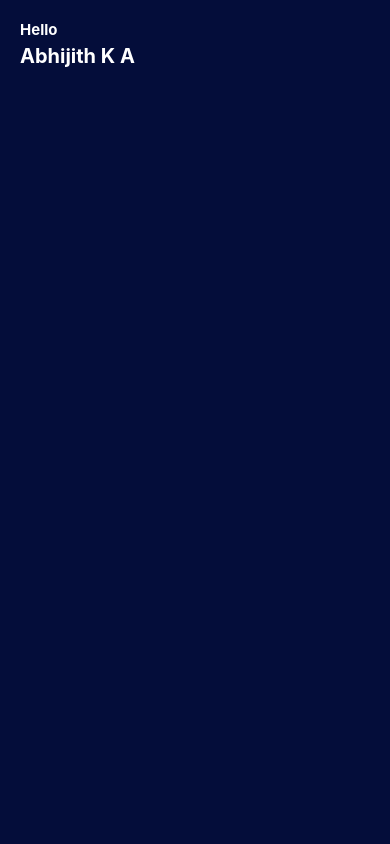
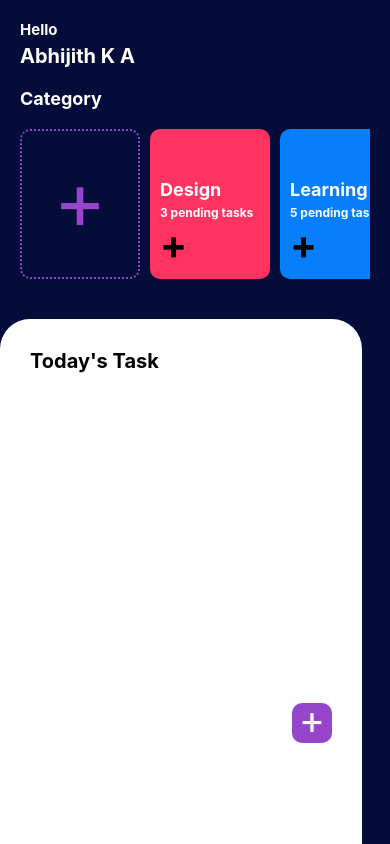
Before and after one commit to lucrada/Training-Project---Todo, a React Native app: screen /main_screen in a window 390 px wide. Built offline with nearby package versions, Linux system fonts and the light colour scheme.

Commit message:
created a basic layout

```diff
--- /dev/null
+++ b/components/CategoryComponent.tsx
@@ -0,0 +1,87 @@
+/* eslint-disable prettier/prettier */
+import React from 'react';
+import { View, Text, ScrollView, TouchableOpacity, StyleSheet } from 'react-native';
+
+const CategoryItem = (props): React.JSX.Element => {
+    return (
+        <TouchableOpacity>
+            <View style={{ ...styles.categoryContainer, backgroundColor: props.color }}>
+                <Text style={styles.categoryTitle}>{props.title}</Text>
+                <Text style={styles.categoryPending}>{props.pending} pending tasks</Text>
+                <TouchableOpacity><Text style={{fontSize: 40, fontWeight: 'bold',}}>+</Text></TouchableOpacity>
+            </View>
+        </TouchableOpacity>
+    );
+};
+
+const AddCategoryItem = (props): React.JSX.Element => {
+    return (
+        <TouchableOpacity>
+            <View style={styles.addContainer}>
+                <Text style={{ fontSize: 80, marginBottom: 10, color: '#9545ca' }}>+</Text>
+            </View>
+        </TouchableOpacity>
+    );
+};
+
+const CategoryComponent = (): React.JSX.Element => {
+    return (
+        <View style={styles.container}>
+            <Text style={styles.title}>Category</Text>
+            <ScrollView horizontal={true}>
+                <AddCategoryItem />
+                <CategoryItem title="Design" pending={3} color="#ff3461" />
+                <CategoryItem title="Learning" pending={5} color="#077ffc" />
+                <CategoryItem title="Meeting" pending={2} color="#fead28" />
+                <CategoryItem title="Today" pending={12} color="#3dc2a5" />
+            </ScrollView>
+        </View>
+    );
+};
+
+const styles = StyleSheet.create({
+    container: {
+        flexDirection: 'column',
+    },
+    title: {
+        color: '#fff',
+        fontSize: 18,
+        fontWeight: 'bold',
+        marginBottom: 20,
+    },
+    categoryContainer: {
+        flexDirection: 'column',
+        justifyContent: 'flex-end',
+        width: 120,
+        height: 150,
+        borderRadius: 10,
+        marginRight: 10,
+        padding: 10,
+    },
+    categoryTitle: {
+        color: '#fff',
+        fontWeight: 'bold',
+        fontSize: 18,
+    },
+    categoryPending: {
+        color: '#fff',
+        fontSize: 12,
+        marginTop: 5,
+        fontWeight: 'bold',
+    },
+    addContainer: {
+        flex: 1,
+        justifyContent: 'center',
+        alignItems: 'center',
+        width: 120,
+        height: 150,
+        borderRadius: 10,
+        padding: 10,
+        borderStyle: 'dotted',
+        borderWidth: 2,
+        borderColor: '#9545ca',
+        marginRight: 10,
+    },
+});
+
+export default CategoryComponent;
--- /dev/null
+++ b/components/TodoItemsComponent.tsx
@@ -0,0 +1,48 @@
+/* eslint-disable prettier/prettier */
+import React from 'react';
+import { View, Text, TouchableOpacity, StyleSheet } from 'react-native';
+import VerticalSpacer from '../utils/VerticalSpacer';
+
+const TodoItemsComponent = (): React.JSX.Element => {
+    return (
+        <View style={styles.container}>
+            <Text style={styles.categoryTitle}>Today's Task</Text>
+            <VerticalSpacer amount={15} />
+            <View style={styles.list}></View>
+            <VerticalSpacer amount={15} />
+            <TouchableOpacity><View style={styles.addButton}><Text style={{ fontSize: 40, color: '#fff', marginTop: -7}}>+</Text></View></TouchableOpacity>
+        </View>
+    );
+};
+
+const styles = StyleSheet.create({
+    container: {
+        flex: 1,
+        flexDirection: 'column',
+        backgroundColor: '#fff',
+        width: 362,
+        borderTopLeftRadius: 30,
+        borderTopRightRadius: 30,
+        marginLeft: -20,
+        padding: 30,
+    },
+    categoryTitle: {
+        color: '#000',
+        fontWeight: 'bold',
+        fontSize: 20,
+    },
+    list: {
+        height: 300,
+    },
+    addButton: {
+        alignSelf: 'flex-end',
+        justifyContent: 'center',
+        alignItems: 'center',
+        width: 40,
+        height: 40,
+        backgroundColor: '#9545ca',
+        borderRadius: 10,
+    },
+});
+
+export default TodoItemsComponent;
--- a/screens/main-screen/MainScreen.tsx
+++ b/screens/main-screen/MainScreen.tsx
@@ -3,11 +3,18 @@ import React from 'react';
 import { View } from 'react-native';
 import styles from './Style';
 import HeaderComponent from '../../components/HeaderComponent';
+import VerticalSpacer from '../../utils/VerticalSpacer';
+import CategoryComponent from '../../components/CategoryComponent';
+import TodoItemsComponent from '../../components/TodoItemsComponent';
 
 const MainScreen = () : React.JSX.Element => {
   return (
     <View style={styles.container}>
           <HeaderComponent name="Abhijith K A" />
+          <VerticalSpacer amount={20} />
+          <CategoryComponent />
+          <VerticalSpacer amount={40} />
+          <TodoItemsComponent />
     </View>
   );
 };
--- a/screens/main-screen/Style.tsx
+++ b/screens/main-screen/Style.tsx
@@ -4,6 +4,7 @@ import { StyleSheet } from 'react-native';
 const styles = StyleSheet.create({
     container: {
         padding: 20,
+        paddingBottom: 0,
         flex: 1,
         flexDirection: 'column',
         backgroundColor: '#040d3a',
--- /dev/null
+++ b/utils/VerticalSpacer.tsx
@@ -0,0 +1,8 @@
+/* eslint-disable prettier/prettier */
+import React from 'react';
+import { View } from 'react-native';
+const VerticalSpacer = (props): React.JSX.Element => {
+    return <View style={{ marginBottom: props.amount }}></View>;
+};
+
+export default VerticalSpacer;
```
